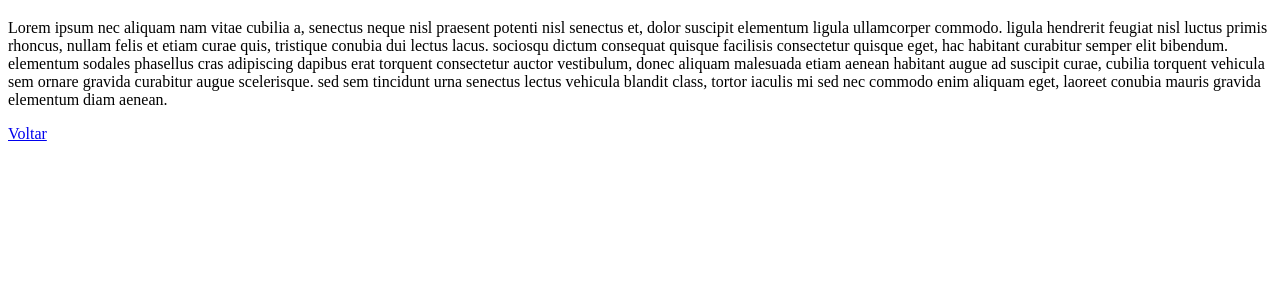
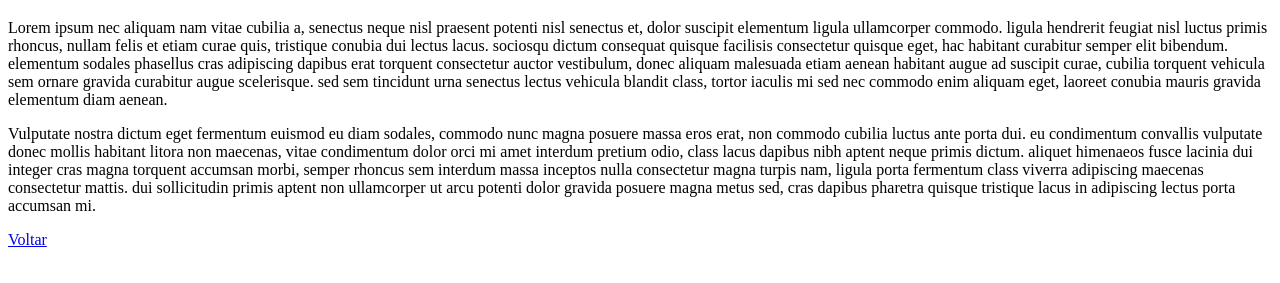
Before and after one commit to DiogoGoncalves91/primeiroprojeto, a plain HTML site: page projGithub.html in a window 1280 px wide. Shown: the part 61-344 px from the top of the page. Drawn offline with Linux system fonts and the light colour scheme.

Commit message:
adicionado novo paragrafo

```diff
--- a/projGithub.html
+++ b/projGithub.html
@@ -8,6 +8,7 @@
 <body>
     <h1>Primeiro projeto Github</h1>
     <p>Lorem ipsum nec aliquam nam vitae cubilia a, senectus neque nisl praesent potenti nisl senectus et, dolor suscipit elementum ligula ullamcorper commodo. ligula hendrerit feugiat nisl luctus primis rhoncus, nullam felis et etiam curae quis, tristique conubia dui lectus lacus. sociosqu dictum consequat quisque facilisis consectetur quisque eget, hac habitant curabitur semper elit bibendum. elementum sodales phasellus cras adipiscing dapibus erat torquent consectetur auctor vestibulum, donec aliquam malesuada etiam aenean habitant augue ad suscipit curae, cubilia torquent vehicula sem ornare gravida curabitur augue scelerisque. sed sem tincidunt urna senectus lectus vehicula blandit class, tortor iaculis mi sed nec commodo enim aliquam eget, laoreet conubia mauris gravida elementum diam aenean. </p>
+    <p>Vulputate nostra dictum eget fermentum euismod eu diam sodales, commodo nunc magna posuere massa eros erat, non commodo cubilia luctus ante porta dui. eu condimentum convallis vulputate donec mollis habitant litora non maecenas, vitae condimentum dolor orci mi amet interdum pretium odio, class lacus dapibus nibh aptent neque primis dictum. aliquet himenaeos fusce lacinia dui integer cras magna torquent accumsan morbi, semper rhoncus sem interdum massa inceptos nulla consectetur magna turpis nam, ligula porta fermentum class viverra adipiscing maecenas consectetur mattis. dui sollicitudin primis aptent non ullamcorper ut arcu potenti dolor gravida posuere magna metus sed, cras dapibus pharetra quisque tristique lacus in adipiscing lectus porta accumsan mi. </p>
     <a href="index.html"> Voltar</a>
 </body>
 </html>
```
